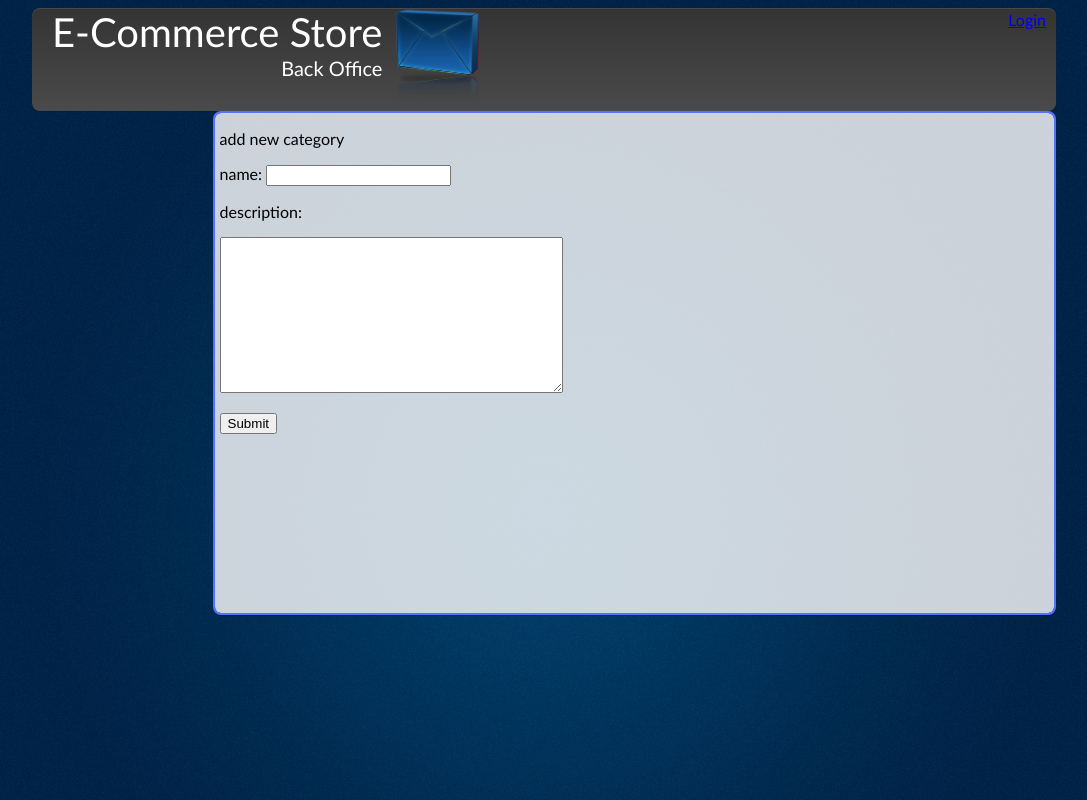
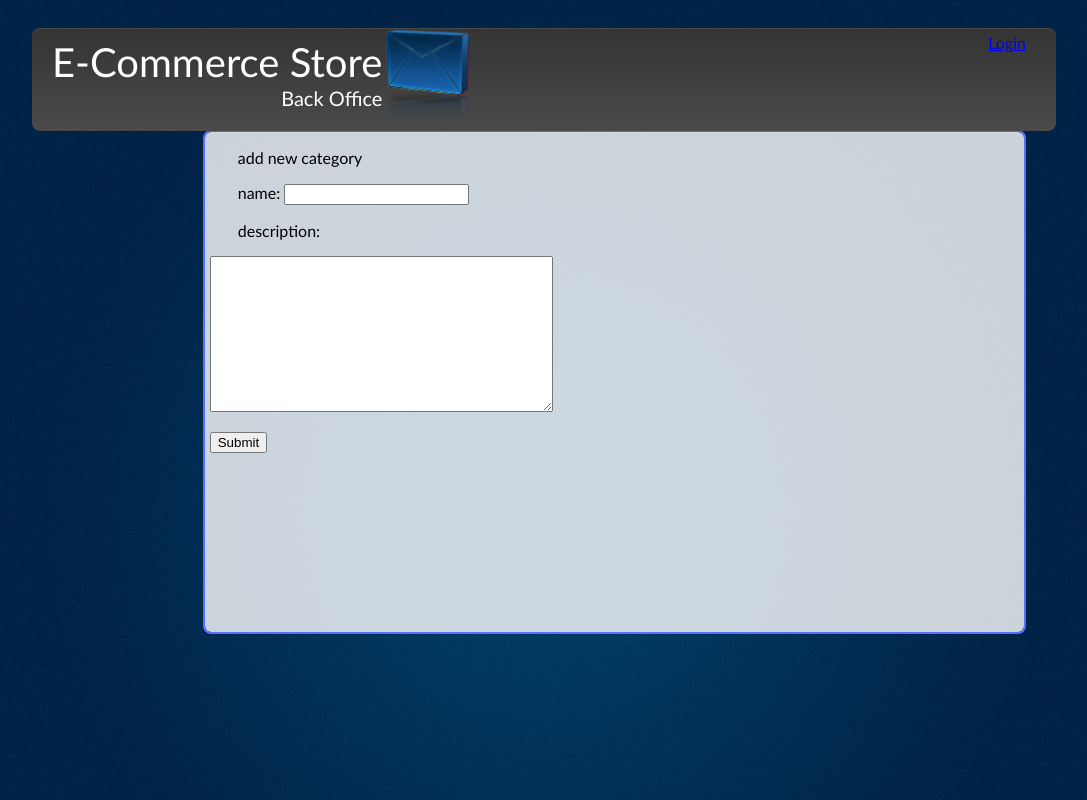
Before and after one commit to thitikom/SeNamo, a Django app: page /category/new in a window 1280 px wide. Shown: the whole page, without its empty margins (96-1183 px from the left). Run offline with Django 3.2, Linux system fonts and the light colour scheme; parts of the project's set-up code (start-up, migrations or seed data) failed here and were passed over.

Commit message:
add more CSS !

```diff
--- a/media/css/backoffice_main.css
+++ b/media/css/backoffice_main.css
@@ -1,33 +1,29 @@
 #container {
     position:relative;
+    top:10px;
     width:1024px;
     margin:0 auto;
-    height: auto;
     background-attachment:scroll;
 
 }
 
 #sidemenu {
-    margin-top:0px;
-    margin-left:0px;
+    margin-top:0.5px;
+    margin-left:8.77%;
     float:left;
     width:17%;
     height: 100%;
     min-height: 100px;
-    position: relative;
 }
 
 #middle {
     display: block;
-    position: relative;
-    height: auto;
 }
 
 #content {
-    float:right;
-    margin-left:0px;
-    position: relative;
-    width: 81%;
+    margin-top:1.5%;
+    margin-left:23%;
+    width: 64%;
     min-height:500px;
     padding-left:5px;
     padding-right:5px ;
@@ -47,9 +43,9 @@
 #header{
     margin: 0 auto;
     min-height: 80px;
+    top:10px;
     position:relative;
     display: block;
-
     background: #343435;
     background: -moz-linear-gradient(top, #343435 1%, #4a4a4a 100%);
     background: -webkit-gradient(linear, left top, left bottom, color-stop(1%,#343435), color-stop(100%,#4a4a4a));
@@ -67,6 +63,7 @@
 #header-left {
     float:left;
     margin-left: 10px;
+    margin-top:10px;
     display: block;
 }
 #header-left-right {
@@ -102,12 +99,11 @@
 }
 
 #user_block {
-    position:relative;
-    display:block;
+    position:absolute;
+    right:30px;
+    top:15px;
+    display:inline;
     color:white;
-    margin-top: 2px;
-    margin-right: 10px;
-    float:right;
 }
 
 
@@ -163,7 +159,7 @@ a.menubox:hover,a.menubox:active
     text-align:left;
     padding-top:5px;
     padding-bottom:4px;
-    background-color: #9797ff;
+    background-color:#3f3f3f;;
     color:#ffffff;
 }
 #packing tr.alt td
@@ -190,10 +186,4 @@ body{
 
 #logo-image{
     margin-left: 10px;
-    width: 10%;
-    float:left;
 }
-
-a:visited{
-    color:#ffffff;
-}
--- a/templates/add_category.html
+++ b/templates/add_category.html
@@ -1,5 +1,28 @@
-{% extends "backoffice_base.html" %}
+{% extends 'backoffice_base.html' %}
 {% block title %}Add category{% endblock %}
+
+{% block userblock %}
+</div>
+<span id='user_block'>
+                {% if not user.is_authenticated %}
+                <a href='/login'>Login</a>
+                {% else %}
+                 <div id='empDetails'>
+                     Welcome!<br>
+                     Mr.{{ fullname }}<br>
+                     {% if manager and clerk %}
+                     {{ manager }}, {{ clerk }}<br>
+                     {% else %}
+                     {% if manager %} {{ manager }}<br>{% endif %}
+                     {% if clerk %}{{ clerk }}<br>{% endif %}
+                     {% endif %}
+                 </div>
+                <a href='/logout'>Logout</a>
+                {% endif %}
+        </span>
+</div>
+{% endblock %}
+
 {% block content %}
     {% if success_msg %}
         {{ success_msg }}
--- a/templates/catalog_view.html
+++ b/templates/catalog_view.html
@@ -1,9 +1,9 @@
 {% extends "base.html" %}
 
-{% block title %}Welcome to E-Comerce Site{% endblock %}
+{% block title %}Welcome to E-Comerce Store{% endblock %}
 
 {% block content %}
-<span class='biggest_header'>Welcome to E-Commerce Website.</span><br>
+<span class='biggest_header'>Welcome to E-Commerce Store Website.</span><br>
 {% for product in product_list %}
     <ul class="product_block">
         <a href="/product/{{ product.id }}/"><img src="/media/{{ product.image }}" height="60" /></a><br>
```
Also changed, not shown: media/css/main.css (+18 -12 lines), templates/add_product.html (+24 -1 lines), SeNamo.db.
